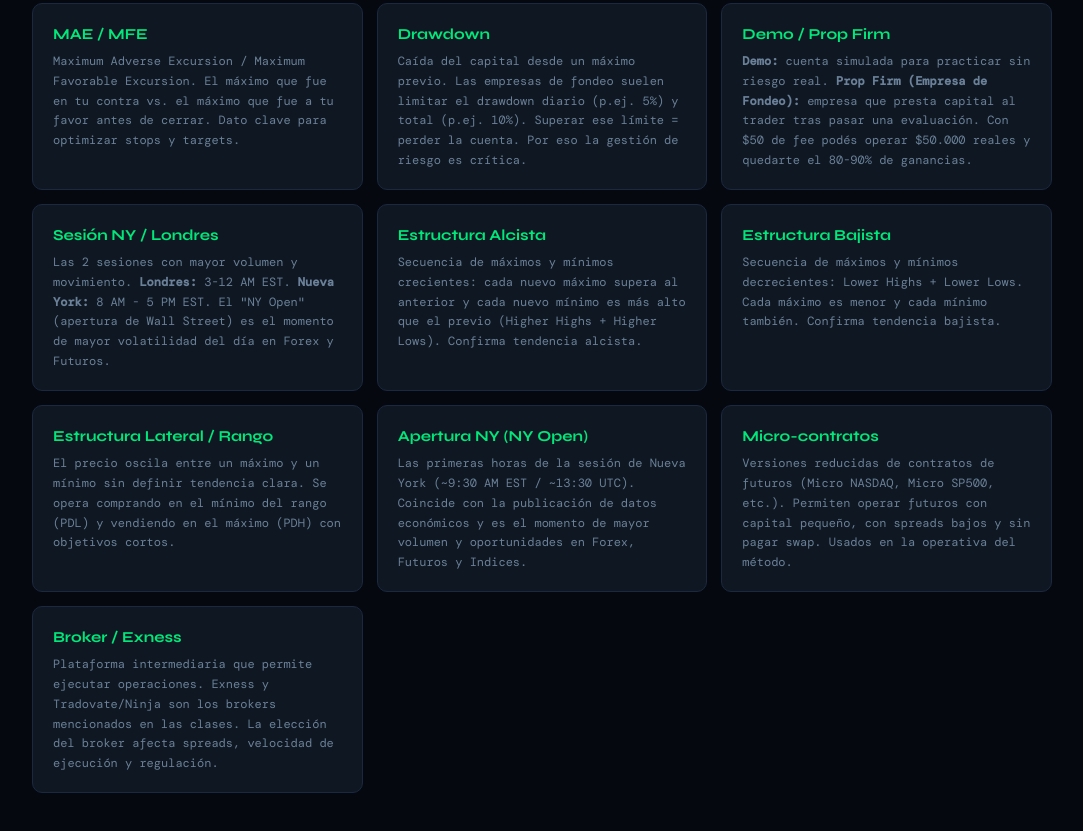
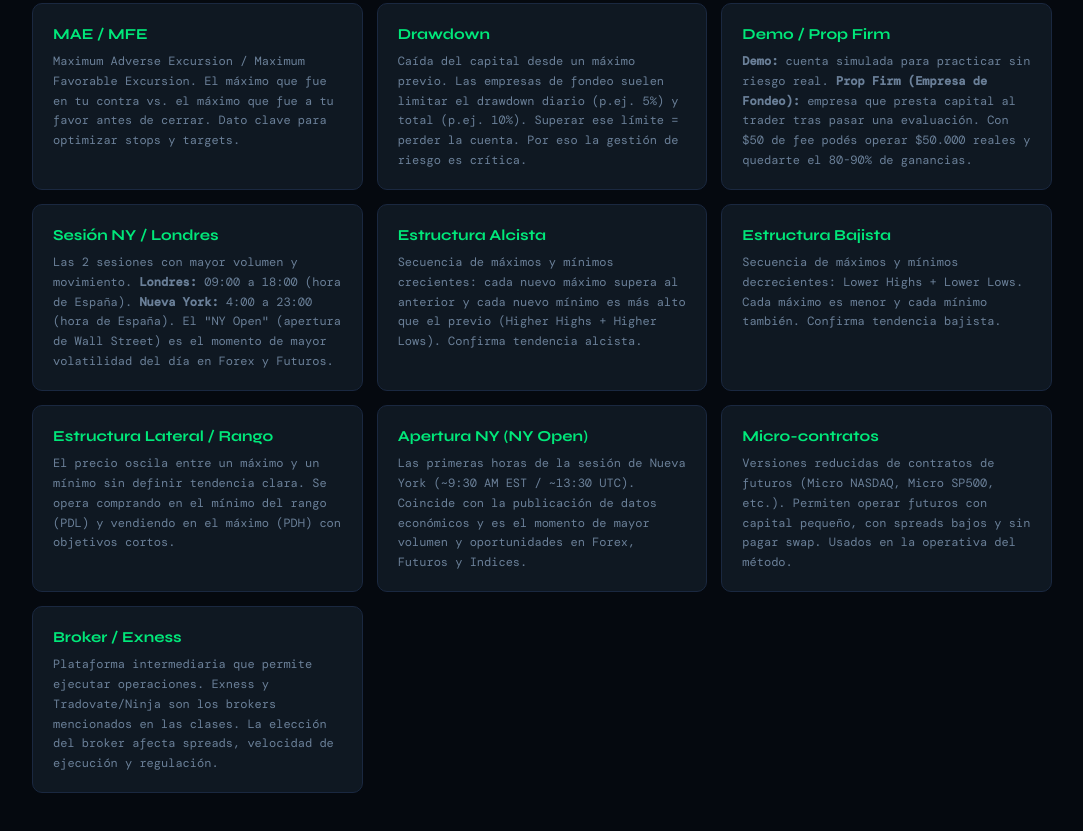
Before and after one commit to gastoncpmdp-prog/Scalping-Liquidez, a plain HTML site: page index.html in a window 1280 px wide. Shown: the part 7327-8158 px from the top of the page, without its empty margins (98-1181 px from the left). Drawn offline with nearby package versions, Linux system fonts and the light colour scheme; a web font is replaced by a local one.

Commit message:
Update index.html

```diff
--- a/index.html
+++ b/index.html
@@ -1103,7 +1103,7 @@
       </div>
       <div class="glos-card">
         <div class="glos-term">Sesión NY / Londres</div>
-        <div class="glos-desc">Las 2 sesiones con mayor volumen y movimiento. <strong>Londres:</strong> 3-12 AM EST. <strong>Nueva York:</strong> 8 AM - 5 PM EST. El "NY Open" (apertura de Wall Street) es el momento de mayor volatilidad del día en Forex y Futuros.</div>
+        <div class="glos-desc">Las 2 sesiones con mayor volumen y movimiento. <strong>Londres:</strong> 09:00 a 18:00 (hora de España). <strong>Nueva York:</strong> 4:00 a 23:00 (hora de España). El "NY Open" (apertura de Wall Street) es el momento de mayor volatilidad del día en Forex y Futuros.</div>
       </div>
       <div class="glos-card">
         <div class="glos-term">Estructura Alcista</div>
```
